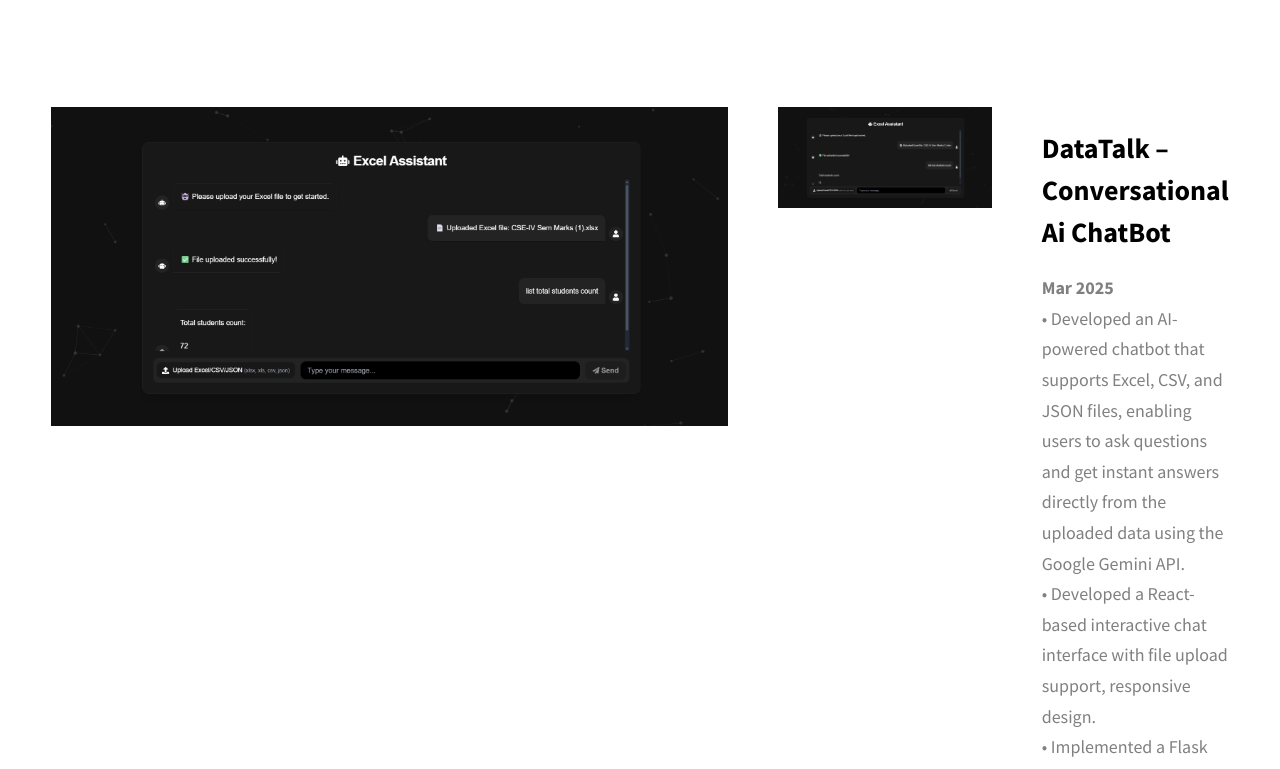
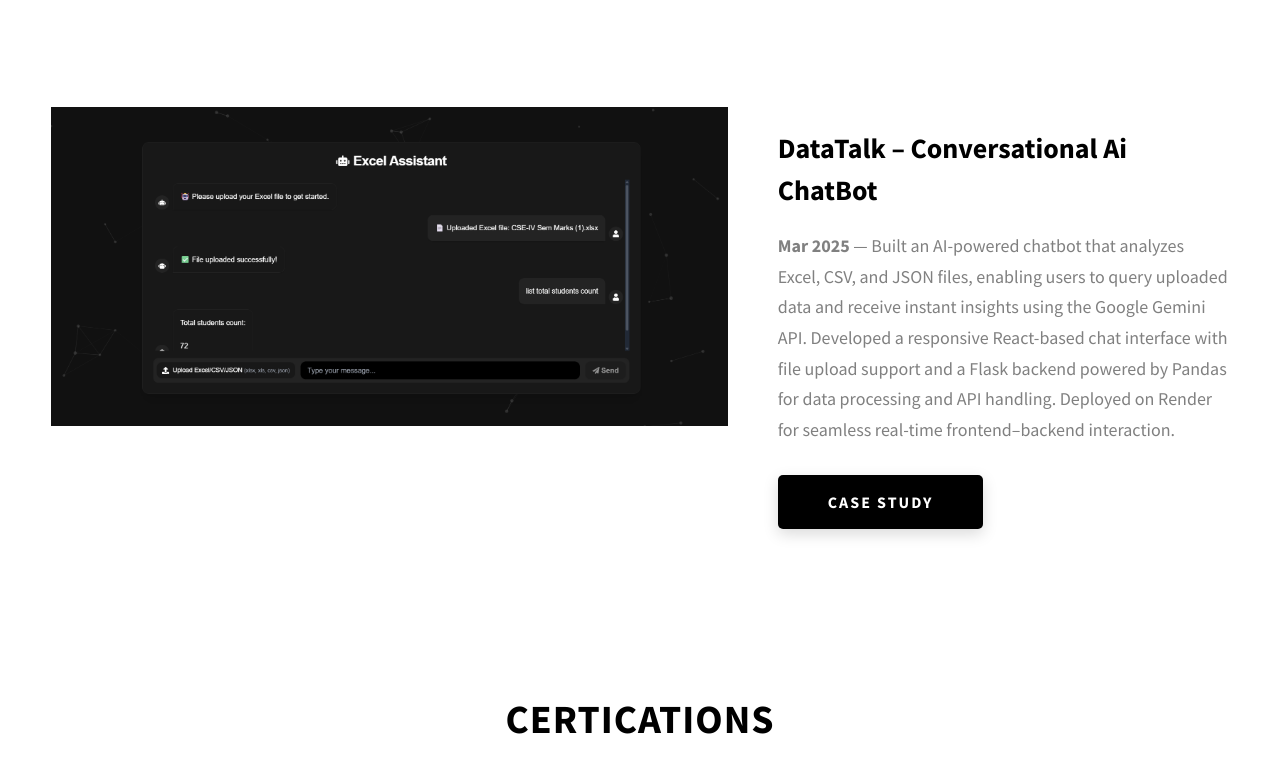
Before and after one commit to govindbairi/My-portfolio, a plain HTML site: page index.html in a window 1280 px wide. Shown: the part 2990-3759 px from the top of the page. Drawn offline with nearby package versions, Linux system fonts and the light colour scheme.

Commit message:
Update index.html

```diff
--- a/index.html
+++ b/index.html
@@ -311,15 +311,6 @@
               >
             </div>
           </div>
-          <div class="projects__row">
-            <div class="projects__row-img-cont">
-              <img
-                src="./assets/png/project3.png"
-                alt="Software Screenshot"
-                class="projects__row-img"
-                loading="lazy"
-              />
-            </div>
             <div class="projects__row">
             <div class="projects__row-img-cont">
               <img
@@ -332,12 +323,14 @@
             <div class="projects__row-content">
               <h3 class="projects__row-content-title">DataTalk – Conversational Ai ChatBot</h3>
               <p class="projects__row-content-desc">
-                <strong>Mar 2025</strong><br>
-                • Developed an AI-powered chatbot that supports Excel, CSV, and JSON files, enabling users to ask questions and get instant answers directly from the uploaded data using the Google Gemini API.<br>
-                • Developed a React-based interactive chat interface with file upload support, responsive design.<br>
-                • Implemented a Flask backend to process Excel files using Pandas, handle API requests, and manage AI-driven responses.<br>
-                • Successfully deployed the application on Render, making the chatbot publicly accessible and enabling seamless frontend–backend interaction for real-time responses.
-              </p>
+              <strong>Mar 2025</strong>
+                — Built an AI-powered chatbot that analyzes Excel, CSV, and JSON files,
+                enabling users to query uploaded data and receive instant insights using
+                the Google Gemini API. Developed a responsive React-based chat interface
+                with file upload support and a Flask backend powered by Pandas for data
+                processing and API handling. Deployed on Render for seamless real-time
+                frontend–backend interaction.</p>
+
               <a
                 href="https://ai-chatboard-frontend.onrender.com/"
                 class="btn btn--med btn--theme dynamicBgClr"
```
